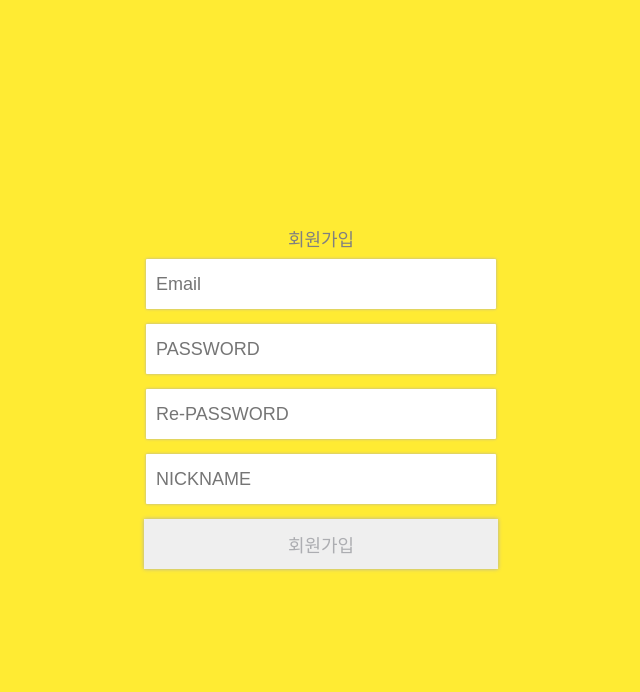
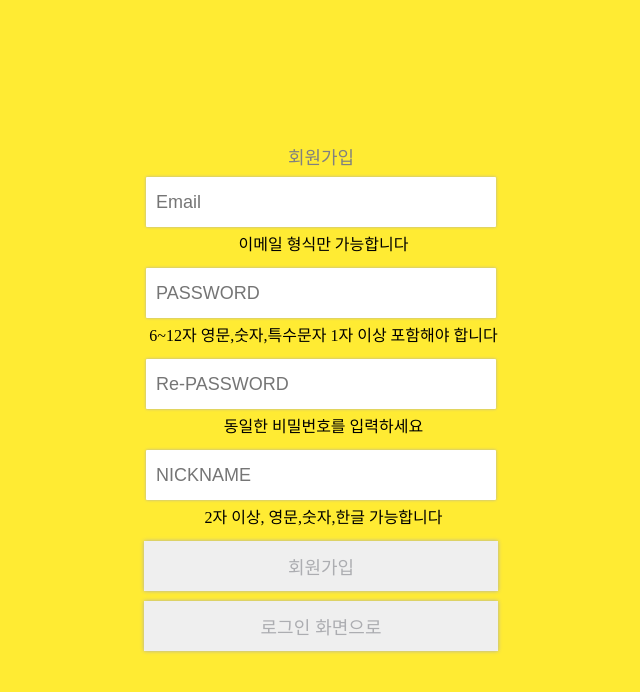
Before and after one commit to hh99-7w-8A-clone-4/hh99-7w-8A-clone-4-FE, a React (Create React App) app: page /signUp in a window 1280 px wide. Shown: the top 692 px of the page, without its empty margins (319-959 px from the left). Built offline with nearby package versions, Linux system fonts and the light colour scheme; no server answers.

Commit message:
회원가입 유효성 검사 추가

```diff
--- a/src/components/loginPage/LoginForm.jsx
+++ b/src/components/loginPage/LoginForm.jsx
@@ -2,7 +2,7 @@ import React, { useCallback } from 'react';
 import logo from '../../static/img/logo.png'
 import styled from 'styled-components';
 import { useForm } from "react-hook-form";
-import { useSelector } from 'react-redux';
+import { useNavigate } from "react-router-dom";
 import { useDispatch } from 'react-redux';
 import { __userLogin } from '../../redux/modules/userSlice';
 
@@ -10,9 +10,9 @@ import { __userLogin } from '../../redux/modules/userSlice';
 
 const Loginform = (props) => {
     const dispatch = useDispatch();
+    const navigate = useNavigate();
     //watch는 입력값 확인용이므로 추후 삭제
     const { watch, register, handleSubmit, formState:{errors} } = useForm();
-    console.log(watch());
 
     // const isLogin = useSelector((state) => state.user.isLogin);//이건 어디에 붙여야 할까>
 
@@ -20,6 +20,7 @@ const Loginform = (props) => {
         console.log("가보자고!11",payload);
         dispatch(__userLogin(payload))
         console.log("가보자고!22",payload);
+        navigate ('/');
     };
 
 
@@ -36,7 +37,7 @@ const Loginform = (props) => {
                         placeholder='이메일을 입력해주세요.'
                         {...register("email",
                         {required: "이메일은 필수입니다.",
-                        pattern:/^[0-9a-zA-Z]([-_.]?[0-9a-zA-Z])*@[0-9a-zA-Z]([-_.]?[0-9a-zA-Z])*.[a-zA-Z]{2,3}$/,
+                        pattern:/^[0-9a-zA-Z]([-_.]?[0-9a-zA-Z])*@[0-9a-zA-Z]([-_.]?[0-9a-zA-Z])*.[a-zA-Z]{5,20}$/,
                         })}//숫자0-9영어대소a-z특문-_. @ 숫자0-9영어대소a-z특문-_. . 영문대소a-z
                         />
                         {errors.email && errors.email.type === "pattern" && <p> 이메일 형식을 입력해주세요. </p>}
--- a/src/components/registerPage/RegisterForm.jsx
+++ b/src/components/registerPage/RegisterForm.jsx
@@ -1,22 +1,61 @@
 import React, {useState} from 'react';
-import styled from 'styled-components';
+import styled, { css } from 'styled-components';
+import { useNavigate } from "react-router-dom";
 import { useDispatch } from 'react-redux';
 import { __userRegister } from '../../redux/modules/userSlice';
 
 
 const Registerform = () => {
+    const navigate = useNavigate();
     const dispatch = useDispatch();
-    const [input, setInput] = useState({email:"",nickname:"",password:"",passwordCheck:""});
+    const [input, setInput] = useState(
+        {
+            email:"",
+            nickname:"",
+            password:"",
+            passwordCheck:"",
+        }
+    );
+    const [ check, setCheck ] = useState({
+        email: true,
+        password: true,
+        passwordCheck: true,
+        nickname: true,
+    });
 
-    const onClickHandler = () => {
-        console.log(input);
+    const onSubmitHandler = (event) => {
+        event.preventDefault();
+        //각 input값에 필요한 요소 check
+        const checkEmail = (e) => {
+            const reg = /^[0-9a-zA-Z]([-_.]?[0-9a-zA-Z])*@[0-9a-zA-Z]([-_.]?[0-9a-zA-Z])*\.[a-zA-Z]{2,3}$/i
+            return (reg.test(e))
+        };
+        const checkPW = input.password === input.passwordCheck &&
+                        input.password.length >=6;
+        const checkNick = input.nickname.length >= 2;
+
+
+        if (!checkEmail(input.email)){ console.log("111");
+            return setCheck({ ...check, email: false });
+        }
+        if (!checkPW){ console.log("222");
+            return setCheck({...check, email: true, password: false, passwordCheck: false});
+        }
+        if (!checkNick){ console.log("333");
+            return setCheck({...check, email: true, password: true, passwordCheck: true, nickname: false});
+        } else {
+            setCheck({...check, email: true, password: true, passwordCheck: true, nickname: true});
+        }
+        console.log("하나",check,"둘",setCheck);
+
         setInput({
             email: input.email, //input.email이란 key값의 value
             nickname: input.nickname,
             password:input.password,
             passwordCheck:input.passwordCheck,
-        })
-        console.log("1111",input);
+        });
+
+
 
         //회원가입 버튼을 누르면 서버로 보내기
         dispatch(
@@ -28,8 +67,9 @@ const Registerform = () => {
                 passwordCheck:input.passwordCheck,
                 }
             )
-        )
-    }
+        );
+    };
+
 
     const onChanegeHandler = (event) => {
         const { name, value } = event.target;
@@ -39,13 +79,18 @@ const Registerform = () => {
     }
         // console.log("4444",input);//이거 비동기!!!함수 끝에서 콘솔에 찍히고 3333은 함수 내부라 아직 안찍힘
 
+        const backToLogin = () => {
+            navigate('/login')
+        };
 
-
+    //email형식/비번 조건 맞는 지 확인해야 함.
+    //회원가입 성공 시 alret 띄우고 로그인 페이지로 이동해야함.
+    //회원가입 실패 시 (500에러) alret 띄워야함.
     return (
         <RegisterLayout>
             <div>
                 <h1>회원가입</h1>
-                <div> {/**form => seo 용으로 form이 필요할수도...?! */}
+                <form onSubmit={onSubmitHandler}> {/**form => seo 용으로 form이 필요할수도...?! */}
                     <div>
                         <input placeholder="  Email"
                             type="text"
@@ -54,6 +99,7 @@ const Registerform = () => {
                             value={input.email}
                             onChange={onChanegeHandler}
                         ></input>
+                        <StValidateMsg isValid={check.email}>이메일 형식만 가능합니다</StValidateMsg>
                         <input placeholder="  PASSWORD"
                             type="password"
                             id="password"
@@ -61,6 +107,7 @@ const Registerform = () => {
                             value={input.password}
                             onChange={onChanegeHandler}
                         ></input>
+                        <StValidateMsg isValid={check.password}>6~12자 영문,숫자,특수문자 1자 이상 포함해야 합니다</StValidateMsg>
                         <input placeholder="  Re-PASSWORD"
                             type="password"
                             id="passwordCheck"
@@ -68,6 +115,7 @@ const Registerform = () => {
                             value={input.passwordCheck}
                             onChange={onChanegeHandler}
                         ></input>
+                        <StValidateMsg isValid={check.passwordCheck}>동일한 비밀번호를 입력하세요</StValidateMsg>
                         <input placeholder="  NICKNAME"
                             type="text"
                             id="nickname"
@@ -75,9 +123,12 @@ const Registerform = () => {
                             value={input.nickname}
                             onChange={onChanegeHandler}
                         ></input>
+                        <StValidateMsg isValid={check.nickname}>2자 이상, 영문,숫자,한글 가능합니다</StValidateMsg>
                     </div>
-                    <button onClick={onClickHandler}>회원가입</button>
-                </div>
+                    <button >회원가입</button>
+
+                </form>
+                <button onClick={backToLogin}>로그인 화면으로</button>
             </div>
         </RegisterLayout>
     );
@@ -109,7 +160,7 @@ const RegisterLayout = styled.div`
         color: gray;
     }
 
-    >div>div>div {
+    >div>form>div {
         display: flex;
         flex-direction: column;
         align-content: space-around;
@@ -118,7 +169,7 @@ const RegisterLayout = styled.div`
         align-items: center;
     }
 
-    >div>div>div>input {
+    >div>form>div>input {
         font-size: large;
         width: 350px;
         height: 50px;
@@ -130,7 +181,33 @@ const RegisterLayout = styled.div`
         box-shadow: 0px 0px 3px #ACADB1;
     }
 
-    >div>div>button {
+    >div>form>button {
+        display: flex;
+        flex-direction: column;
+        align-content: space-around;
+        justify-content: center;
+        flex-wrap: nowrap;
+        align-items: center;
+        font-size: large;
+        color: #ACADB1;
+        width: 354px;
+        height: 50px;
+        border: none;
+        margin-top: 10px;
+        cursor: pointer;
+        box-shadow: -0.5px -0.5px 4px #ACADB1;
+        &:hover{
+            color: gray;
+            box-shadow: 0px 0px 4px #646464;
+        }
+    }
+    >div>button {
+        display: flex;
+        flex-direction: column;
+        align-content: space-around;
+        justify-content: center;
+        flex-wrap: nowrap;
+        align-items: center;
         font-size: large;
         color: #ACADB1;
         width: 354px;
@@ -145,3 +222,24 @@ const RegisterLayout = styled.div`
         }
     }
 `;
+
+const StValidateMsg = styled.span`
+    padding: 5px 0 5px 5px;
+    font-size: 1.2rem;
+    ${(props) => {
+        switch (props.isValid) {
+        case true: {
+            return css`
+            color: var(--black-color);
+            font-size: medium;
+            `;
+        }
+        case false: {
+            return css`
+            color: var(--red-color);
+            font-size: medium;
+            `;
+        }
+        }
+    }}
+`;
--- a/src/redux/modules/userSlice.js
+++ b/src/redux/modules/userSlice.js
@@ -35,27 +35,34 @@ export const __userRegister = createAsyncThunk(
                 password:payload.password,
                 passwordCheck:payload.passwordCheck,
             });
-            // 값을 저장후, main페이지로 이동시켜줍니다.>how??
+
             console.log(response);
+            if(response.status === 200){
+                alert('가입되었습니다 로그인하세요');
+            }else if(response.status !== 200)
+            alert('승인할 수 없는 계정입니다 다시 입력하세요');
             return thunkAPI.fulfillWithValue(response);
+
         } catch (error){
+            console.log(error);
+            if(error.status !== 200)
+            alert('승인할 수 없는 계정입니다 다시 입력하세요');
             return thunkAPI.rejectWithValue(error.status);
-            alert("중복된 계정입니다. 다시 입력하세요.");
         }
     }
 );
 
 
 
-//eyJhbGciOiJIUzI1NiJ9.eyJqdGkiOiI0Iiwic3ViIjoi7YWM7Iqk7Yq4IiwiZXhwIjoxNjYxMTU5NjgxfQ.v0OeANxIneZbSBsGIRFlIIG30H2fYQcyqoosOxcU9zM
+
 export const __userLogin = createAsyncThunk(
     "/api/login",
     async(payload, thunkAPI) => {
         console.log("thunk 들어왔다!",payload);
         try {
             const {email,password} = payload
-            const response = await axios.post(`${URI.BASE}/api/login`,
-            { email,password }
+            const response = await axios.post(
+                `${URI.BASE}/api/login`, { email,password }
             );
                 const accessToken = response.headers.authorization;
                 const refreshtoken = response.headers[`refresh-token`];
@@ -74,37 +81,12 @@ export const __userLogin = createAsyncThunk(
                     accessToken,
                     refreshtoken,
                 })
-
         }
         catch(error){
             return thunkAPI.rejectWithValue(error);
         }
     }
 )
-
-
-// export const __userLogin = createAsyncThunk(
-//     "/api/login",
-//     async(payload, thunkAPI) => {
-//         console.log("thunk 들어왔다!",payload);
-//         try {
-//             const {email,password} = payload
-//             const response = await axios.post(`${URI.BASE}api/login`,
-//             { email,password }
-//             )
-//                 localStorage.setItem('authorization', response.headers.authorization);
-//                 localStorage.setItem('refreshToken', response.headers[`refresh-token`]);
-//                 localStorage.setItem('isLogin', true);
-//                 console.log("22222");
-//                 return thunkAPI.fulfillWithValue(response.data)
-
-//         }
-//         catch(error){ console.log("33333");
-//             return thunkAPI.rejectWithValue(error);
-//         }
-//     }
-// )
-
 
 
 const userSlice = createSlice({
@@ -123,5 +105,4 @@ const userSlice = createSlice({
     }
 })
 
-// export const { login, logout } = userSlice.actions;
 export default userSlice.reducer;
```
